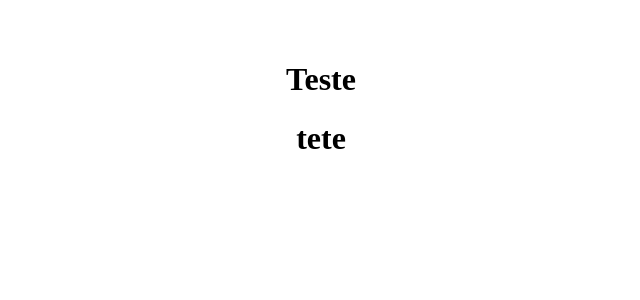
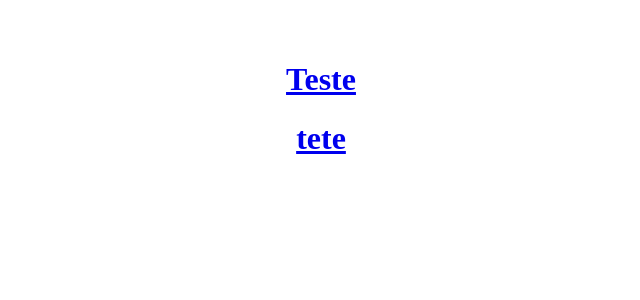
Before and after one commit to Erick10Kito/sun-chat, a React (Vite) app: page /mensagens in a window 1280 px wide. Shown: the top 300 px of the page, without its empty margins (319-959 px from the left). Built offline with nearby package versions, Linux system fonts and the light colour scheme.

Commit message:
Added a link to join the message

```diff
--- a/src/pages/Mensagens/index.tsx
+++ b/src/pages/Mensagens/index.tsx
@@ -1,10 +1,15 @@
+import { Link } from "react-router-dom";
 import { ApiMensagens } from "../../data/api";
 
 export function Mensagens() {
   return (
     <div>
       {ApiMensagens.map((ApiMensagem) => {
-        return <h1 key={ApiMensagem.id}>{ApiMensagem.title}</h1>;
+        return (
+          <Link to={`/mensagens/${ApiMensagem.id}`} key={ApiMensagem.id}>
+            <h1>{ApiMensagem.title}</h1>
+          </Link>
+        );
       })}
     </div>
   );
```
